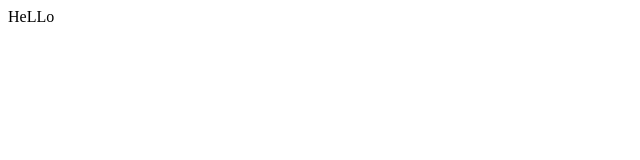
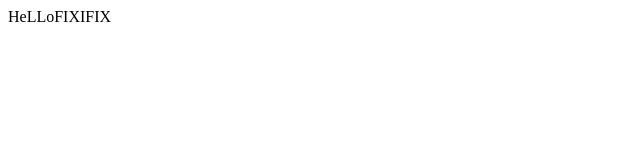
Before and after one commit to santuch/testcommand, a plain HTML site: page index.html in a window 1280 px wide. Shown: the full height of the page, 0-640 px from the left. Drawn offline with Linux system fonts and the light colour scheme.

Commit message:
fix index issue

```diff
--- a/index.html
+++ b/index.html
@@ -7,7 +7,7 @@
 </head>
 <body>
     <div>
-        HeLLo
+        HeLLoFIXIFIX
     </div>
 </body>
 </html>
```
